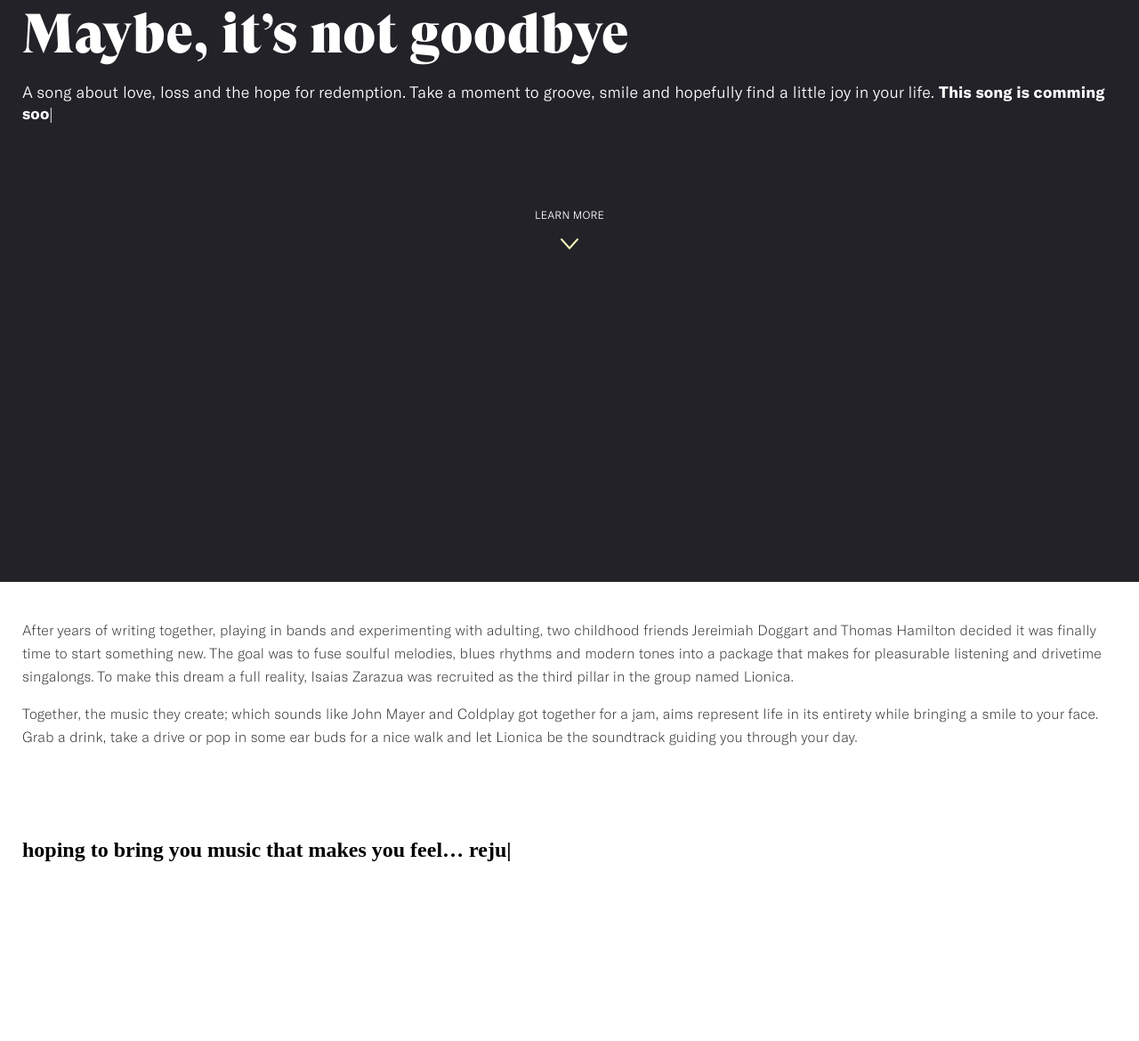
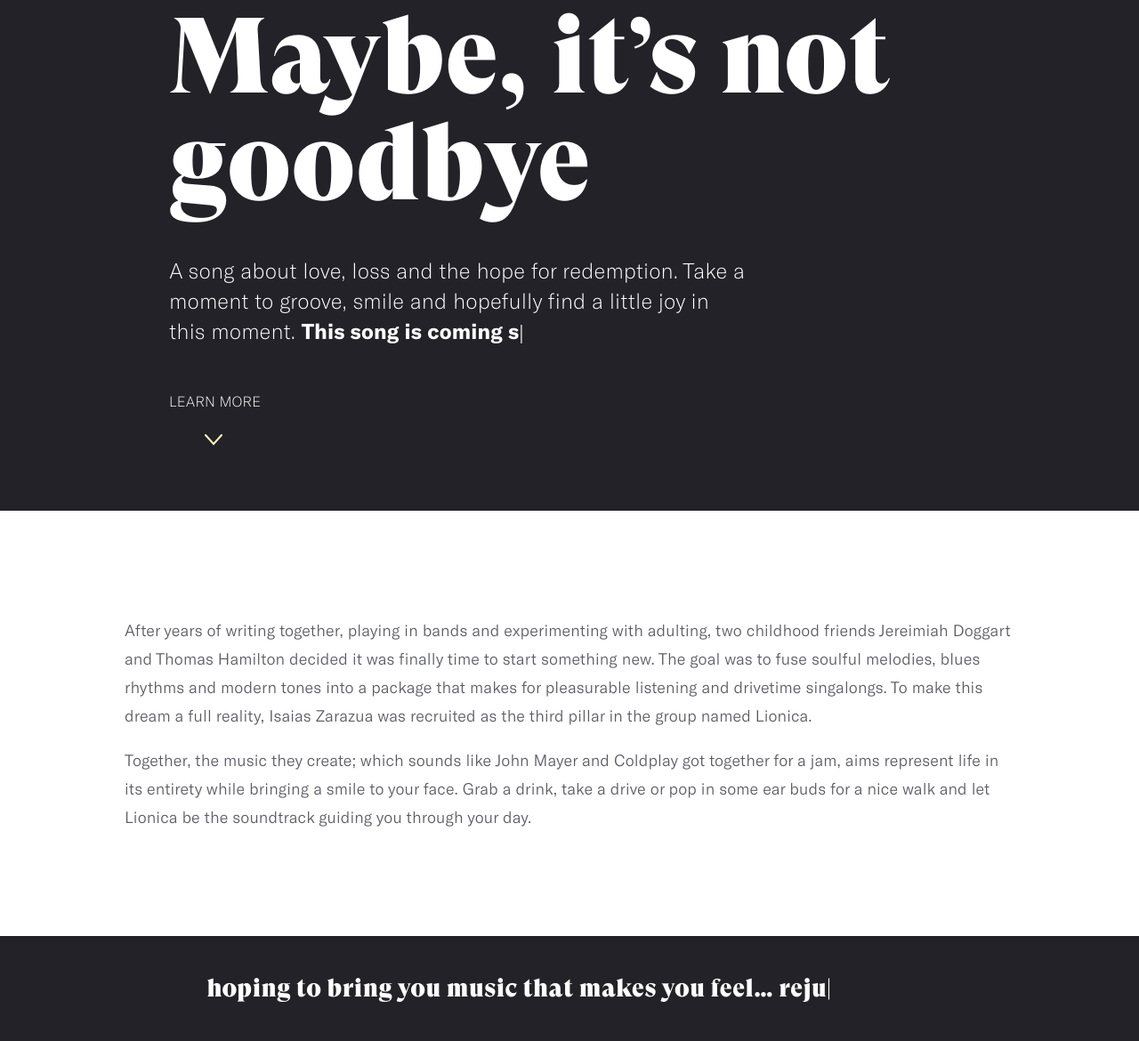
Before and after one commit to Lionica/Lionica, a plain HTML site: page index.html in a window 1280 px wide. Shown: the part 196-1366 px from the top of the page at 89% size. Before the commit the page ends 1225 px from the top, so only its background shows below. Drawn offline with nearby package versions, Linux system fonts and the light colour scheme.

Commit message:
some css fixes so that desktop isn't a total trainsmash

```diff
--- a/index.html
+++ b/index.html
@@ -40,7 +40,7 @@
         </h1>
         <p class="sub-heading">
           A song about love, loss and the hope for redemption. Take a moment to
-          groove, smile and hopefully find a little joy in your life.
+          groove, smile and hopefully find a little joy in this moment.
           <span class="comming-soon"></span>
         </p>
         <div class="learn-more">
@@ -77,10 +77,12 @@
         guiding you through your day.
       </p>
     </div>
-    <div class="music-feeling">
-      <h2>hoping to bring you music that makes you feel…
-        <span class="element"></span>
-      </h2>
+    <div class="dark-bg">
+      <div class="music-feeling">
+        <h2 class="music-feeling__title">hoping to bring you music that makes you feel…
+          <span class="element"></span>
+        </h2>
+      </div>
     </div>
 
     <script src="https://cdn.jsdelivr.net/npm/typed.js@2.0.9"></script>
@@ -93,7 +95,7 @@
       }
 
       var commingSoon = {
-        strings: ["This song is comming soon!"],
+        strings: ["This song is coming soon!"],
         typeSpeed: 120,
         backSpeed: 60,
         loop: true,
--- a/main.css
+++ b/main.css
@@ -83,13 +83,45 @@ h1  {
   }
 }
 
+@media(min-width: 700px) {
+  h1  {
+    margin: 0;
+    font-family: 'GT-Super-Display';
+    line-height: 90px;
+    font-size: 93px;
+    color: #FFFFFF;
+    letter-spacing: 0.5px;
+  }
+}
+
+@media(min-width: 1000px) {
+  h1  {
+    margin: 0;
+    margin-bottom: 20px;
+    font-family: 'GT-Super-Display';
+    line-height: 120px;
+    font-size: 120px;
+    color: #FFFFFF;
+    letter-spacing: 0.5px;
+  }
+}
+
+
 p {
-  font-family: 'GT-America-Standard-thin';
-  font-size: 16px;
-  font-weight: 200;
+  font-family: 'GT-America-Standard-Light';
+  font-size: 14px;
   color: #232228;
   letter-spacing: 0.13px;
   line-height: 26px;
+}
+
+@media(min-width: 1000px) {
+  p {
+    font-family: 'GT-America-Standard-Light';
+    font-size: 18px;
+    line-height: 32px;
+    color: #5A5A66;
+  }
 }
 
 .header {
@@ -99,12 +131,22 @@ p {
   align-items: center;
 }
 
-.hero{
+.hero {
   min-height: 100vh;
   padding-left: 25px;
   padding-right: 25px;
   padding-bottom: 50px;
   background: #232228;
+}
+
+@media(min-width: 700px) {
+  .hero {
+    min-height: 90vh;
+    padding-left: 100px;
+    padding-right: 100px;
+    padding-bottom: 50px;
+    background: #232228;
+  }
 }
 
 .hero-content {
@@ -126,6 +168,19 @@ p {
   }
 }
 
+@media(min-width: 700px) {
+  .hero-content {
+    margin-left: auto;
+    margin-right: auto;
+  }
+}
+
+@media(min-width: 1000px) {
+  .hero-content {
+    max-width: 900px;
+  }
+}
+
 .sub-heading {
   font-family: 'GT-America-Standard-light';
   font-size: 18px;
@@ -133,6 +188,26 @@ p {
   color: #FFFFFF;
   letter-spacing: 0.13px;
   line-height: 24px;
+}
+
+@media(min-width: 700px) {
+  .sub-heading {
+    max-width: 650px;
+    font-family: 'GT-America-Standard-light';
+    font-size: 18px;
+    font-weight: 200;
+    color: #FFFFFF;
+    letter-spacing: 0.13px;
+    line-height: 24px;
+  }
+}
+
+@media(min-width: 1000px) {
+  .sub-heading {
+    font-size: 24px;
+    font-family: 'GT-America-Standard-Thin';
+    line-height: 34px;
+  }
 }
 
 .learn-more {
@@ -150,14 +225,32 @@ p {
   }
 }
 
+@media(min-width: 700px) {
+  .learn-more {
+    position: relative;
+    display: flex;
+    flex-direction: column;
+    align-items: flex-start;
+    justify-content: center;
+    margin-top: 10px;
+  }
+}
+
 .learn-more__text {
   font-family: 'GT-America-Standard-light';
   font-size: 12px;
-  font-weight: 200;
   color: #FFFFFF;
   letter-spacing: 0.13px;
   line-height: 24px;
   margin-bottom: 10px;
+}
+
+@media(min-width: 1000px) {
+  .learn-more__text {
+    margin-bottom: 20px;
+    font-family: 'GT-America-Standard-Thin';
+    font-size: 16px;
+  }
 }
 
 .learn-more__arrow {
@@ -166,14 +259,50 @@ p {
   animation: LearnMoreArrow 2s infinite;
 }
 
+@media(min-width: 1000px) {
+  .learn-more__arrow{
+    left: 40px;
+  }
+}
+
 .our-story {
   padding: 25px 25px;
+}
+
+@media(min-width: 700px) {
+  .our-story {
+    margin: 0 auto;
+    max-width: 1000px;
+    padding: 100px 75px;
+
+  }
 }
 
 .music-feeling {
   padding: 40px 25px;
 }
 
+.music-feeling__title {
+  margin: 0;
+  font-family: 'GT-Super-Display';
+  line-height: 38px;
+  font-size: 28px;
+  color: #FFFFFF;
+  letter-spacing: 0.5px;
+}
+
+@media(min-width: 700px) {
+  .music-feeling {
+    margin: 0 auto;
+    max-width: 815px;
+    text-align: left;
+  }
+}
+
+.dark-bg {
+  background: #232228;
+}
+
 .comming-soon {
   font-family: 'GT-America-Standard-Bold';
 }
```
